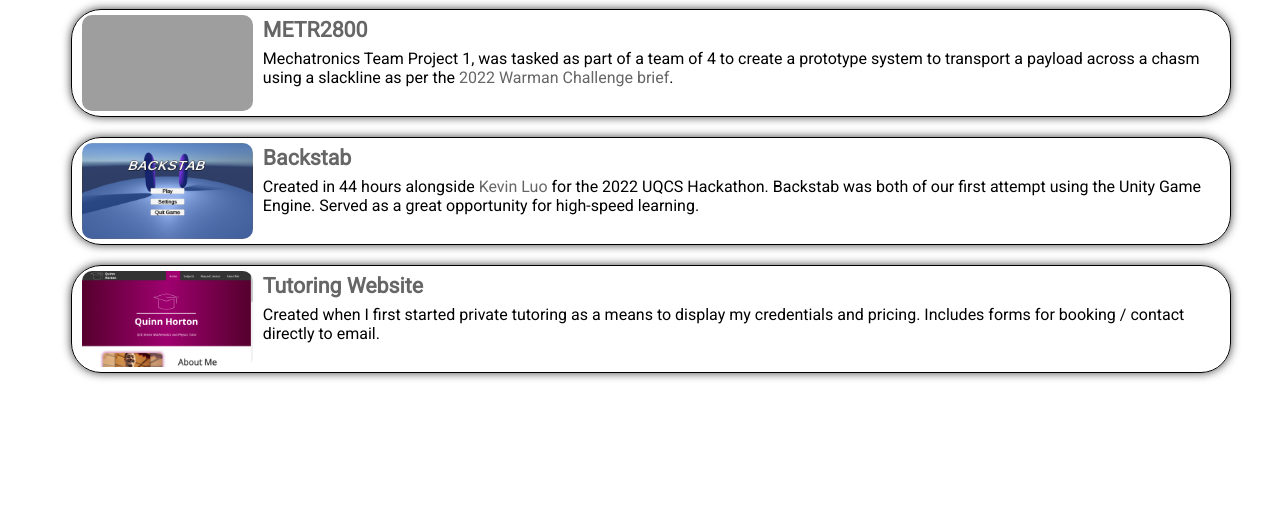
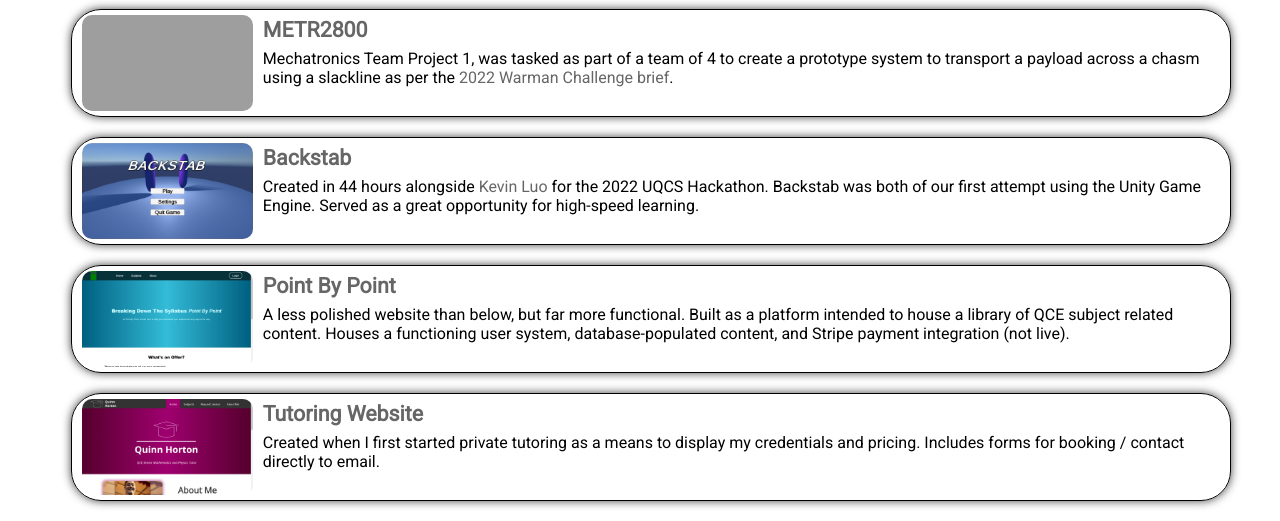
Before and after one commit to q-horton/q-horton.github.io, a plain HTML site: page docs/index.html in a window 1280 px wide. Shown: the part 417-938 px from the top of the page. Before the commit the page ends 810 px from the top, so only its background shows below. Drawn offline with Linux system fonts and the light colour scheme; grey boxes are pictures that could not be loaded.

Commit message:
Added pointbypoint to projects list
Added an entry to projects that highlights pointbypoint.com.au

```diff
--- a/docs/index.html
+++ b/docs/index.html
@@ -41,6 +41,13 @@
                 </div>
             </article>
             <article class="project">
+                <img src="./images/projects/point-by-point.png"/>
+                <div class="context">
+                    <a href="https://pointbypoint.com.au"><h3>Point By Point</h3></a>
+                    <p>A less polished website than below, but far more functional. Built as a platform intended to house a library of QCE subject related content. Houses a functioning user system, database-populated content, and Stripe payment integration (not live).</p>
+                </div>
+            </article>
+            <article class="project">
                 <img src="./images/projects/tutoring-site.png"/>
                 <div class="context">
                     <a href="https://tutoring.quinnh.com.au"><h3>Tutoring Website</h3></a>
```
Also changed, not shown: docs/images/projects/point-by-point.png (added).
